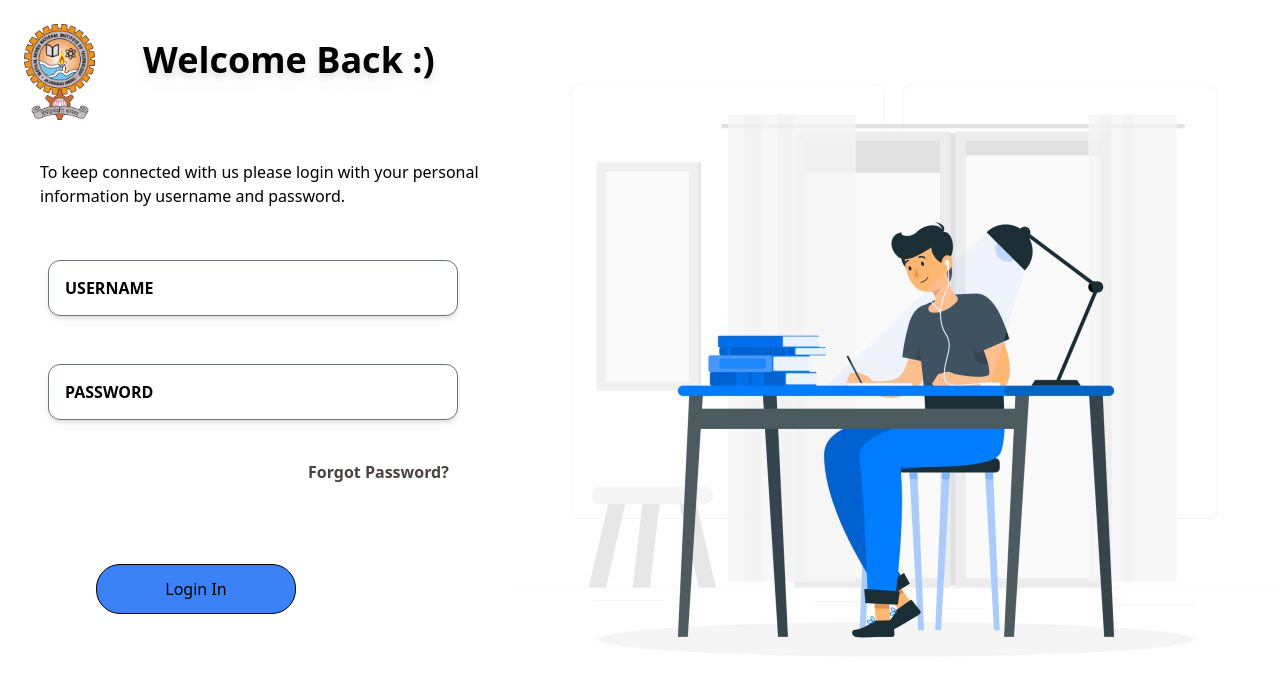
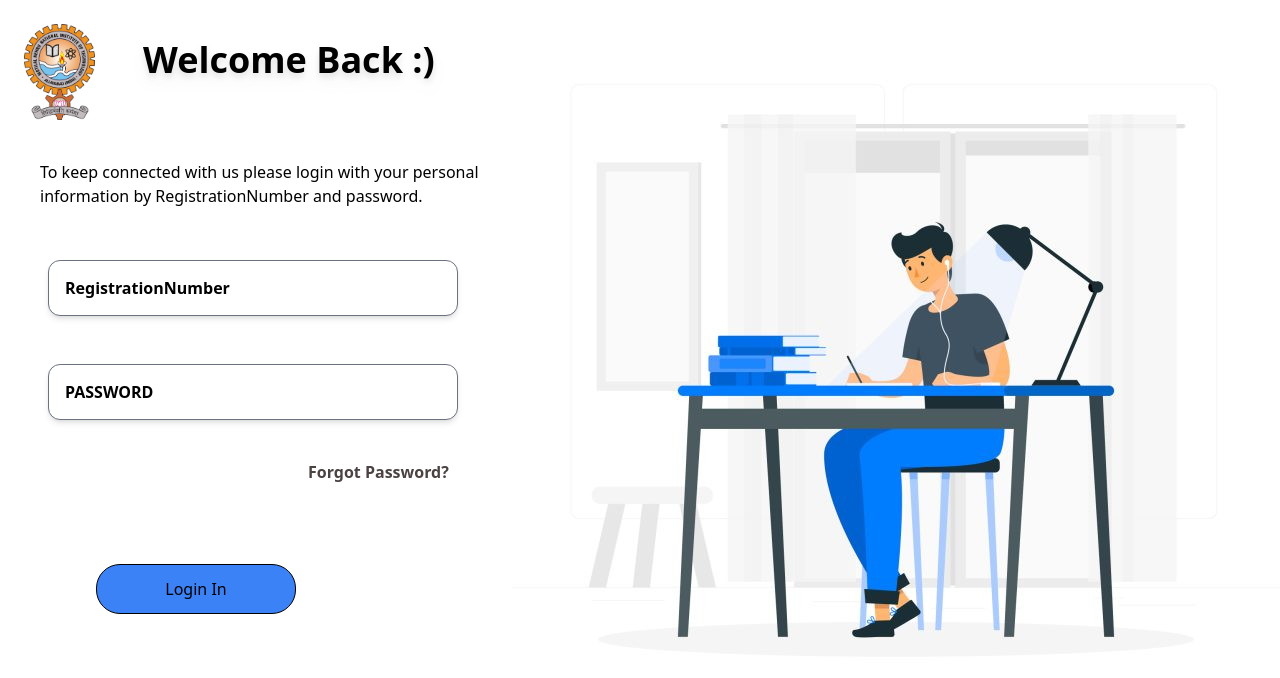
Before and after one commit to rishirajca081/Project-2024, a React (Create React App) app in the folder frontend/: page /Login in a window 1280 px wide. Shown: the top 678 px of the page. Built offline with nearby package versions, Linux system fonts and the light colour scheme.

Commit message:
added login redirection and login data validation

```diff
--- a/frontend/src/Pages/Login.js
+++ b/frontend/src/Pages/Login.js
@@ -2,24 +2,31 @@ import React from "react";
 import Logo from "../Images/Logo.jpg";
 import loginimg from "../Images/loginimg.jpg";
 import logimg from "../Images/logimg.jpg";
-import { NavLink } from "react-router-dom";
+import { NavLink, useNavigate } from "react-router-dom";
 import { useState } from "react";
 import axios from "axios";
 
 const Login = () => {
+  const navigate = useNavigate();
+
   const handleSubmit = async (e) => {
     e.preventDefault();
     const data = new FormData(e.target);
     const userData = {
-      email: data.get("email"),
+      collegeRegno: data.get("regno"),
       password: data.get("password"),
     };
+    console.log(userData);
     await axios
-      .post("https://localhost:4000/api/v1/login", userData)
+      .post("http://localhost:4000/api/v1/login", userData)
       .then((response) => {
         console.log(response);
+        if(response.data.success) {
+          navigate("/ClientHomepage"); // after loggin, redirect to this page
+        }
       })
-      .catch((err) => {https://github.com/Rashi458/Project-2024.git
+      .catch((err) => {
+        console.log("error logging-in: ");
         console.log(err);
       });
   };
@@ -35,20 +42,19 @@ const Login = () => {
           </div>
           <p className="ml-10 mt-6">
             To keep connected with us please login with your personal
-            information by username and password.
+            information by RegistrationNumber and password.
           </p>
           <form onSubmit={handleSubmit}>
             <div className="flex flex-row gap-6 mt-9">
-              <label htmlFor="email" className="text-4xl">
+              <label htmlFor="regno" className="text-4xl">
                 <i class="zmdi zmdi-account"></i>
               </label>
               <input
-                type="email"
-                name="email"
-                id="email"
+                type="text"
+                name="regno"
+                id="regno"
                 autoComplete="off"
-                placeholder="USERNAME"
-                // value={email} onChange={(e)=>setEmail(e.target.value)}
+                placeholder="RegistrationNumber"
                 required
                 className="text-black border rounded-xl border-b border-gray-500 shadow-md outline-none  focus:outline-none items-center
                 justify-center w-[80%] h-14 placeholder-black text-black font-bold pl-4 ml-6 "
```
